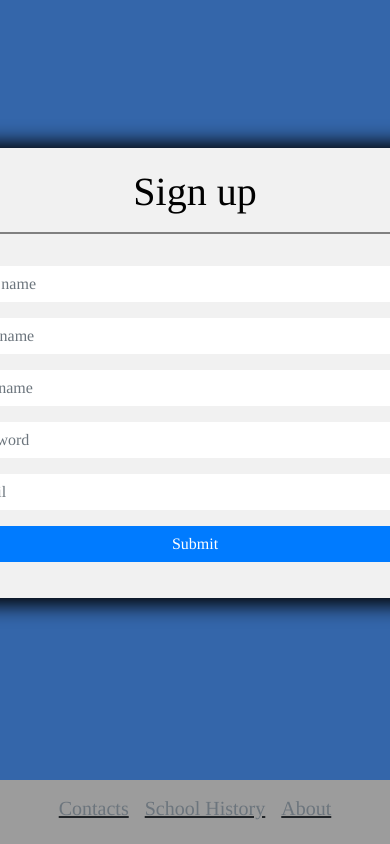
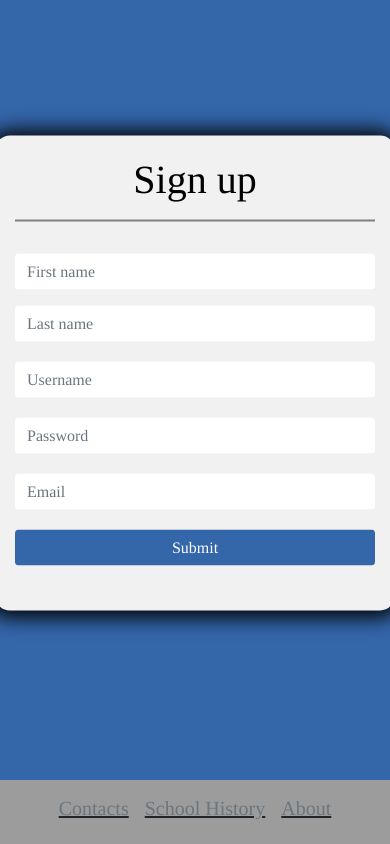
Before and after one commit to changco0987/QrApp, a PHP site: page /pages/visitorSignup.php in a window 390 px wide; the page is wider, and only the part inside the window is pictured. Run offline with PHP 8.4, Linux system fonts and the light colour scheme; some libraries are stand-ins or nearby versions.

Commit message:
add signup responsive UI

```diff
--- a/controller/createQR.php
+++ b/controller/createQR.php
@@ -20,7 +20,7 @@
             //This will compute the expiry date it will add +12hrs to current date
             $date = new DateTime($_POST['qr_ExDateTb']);
             $date->add(new DateInterval('PT12H'));
-            $expiryDate = $date->format('Y-m-d h:i a');
+            $expiryDate = $date->format('Y-m-d h:i:s');
             $data->setQr_ExDate($expiryDate);
 
             $result = ReadAccountVisitor($conn,$data);
@@ -52,13 +52,12 @@
             //This will compute the expiry date it will add +12hrs to current date
             $date = new DateTime($_POST['qr_ExDateTb']);
             $date->add(new DateInterval('PT12H'));
-            $expiryDate = $date->format('Y-m-d h:i a');
+            $expiryDate = $date->format('Y-m-d h:i:s a');
             $data->setQr_ExDate($expiryDate);
 
             $result = ReadAccountGuardian($conn,$data);
             while($row = mysqli_fetch_assoc($result))
             {
-
                 session_start();
                 $_SESSION['title'] = 'qremsystem';
                 $_SESSION['accType'] = $_POST['accTypeTb'];
--- a/css/signup.css
+++ b/css/signup.css
@@ -10,7 +10,7 @@ body{
     position: absolute;
     top: 50%;
     left: 50%;
-    transform: translate(-50%, -50%);
+    transform: translateX(-50%) translateY(-50%);
     height: 450px;
     width: 650px;
     padding: 20px;
@@ -24,9 +24,15 @@ body{
     position: absolute;
     top: 30%;
     left: 50%;
-    transform: translate(-50%, -30%);
+    transform: translateX(-50%) translateY(-30%);
 }
 
 .form-control{
     border: 0;
 }
+
+
+@media screen and (max-height: 850px) {
+
+    .container {height: 475px; width: 400px;}
+  }
--- a/pages/visitorLogin.php
+++ b/pages/visitorLogin.php
@@ -42,7 +42,6 @@
                         <div class="form-group">
                             <center>
                             <h2>Log in as visitor</h2>
-
                             </center>
                             <hr style="height:2px; border-width:0;background-color: #3466AA">
                         </div>
--- a/pages/visitorSignup.php
+++ b/pages/visitorSignup.php
@@ -21,41 +21,53 @@
     <title>Entrance Monitoring sys - Sign up</title>
 </head>
 <body>
-    <div class="row myRow mt-5 pt-5 px-2 mx-auto">
-        <div class="col col-sm-5 col-xs-5 col-md-12 col-lg-12 my-5 py-5 px-2 mx-auto">
-            <div class="container px-2 mx-auto">
+    <div class="row myRow mt-5 pt-5 mx-auto">
+        <div class="col-sm-12 col-xs-12 col-md-12 col-lg-12 my-5 py-5">
+            <div class="container">
                 <div class="d-flex justify-content-center">
                     <form action="../controller/signup.php" method="post" enctype="multipart/form-data">
                         <input type="hidden" name="accType" value="visitor">
                         <div class="form-group">
-                            <h1>Sign up</h1>
+                            <center>
+                                <h1>Sign up</h1>
+                            </center>
                             <hr style="height:2px;border-width:0;color:gray;background-color:gray">
+                        </div>
+                        <div class="form-group">
                             <div class="row">
-                                <div class="col-sm-6 col-xs-6 col-md-6 col-lg-6  pt-2 mt-2">
+                                <div class="col-sm-12 col-xs-12 col-md-6 col-lg-6 pt-2 mt-2">
                                     <input type="text" class="form-control no-border" id="fnameTb" name="fnameTb" placeholder="First name" maxlength="50" required>
                                 </div>
-                                <div class="col-sm-6 col-xs-6 col-md-6 col-lg-6 pt-2 mt-2">
+                                <div class="col-sm-12 col-xs-12 col-md-6 col-lg-6 pt-2 mt-2">
                                     <input type="text" class="form-control" id="lnameTb" name="lnameTb" placeholder="Last name" maxlength="50" required>
                                 </div>
                             </div>
-                            <div class="row pt-2 mt-2">
+                        </div>
+                        <div class="form-group">
+                            <div class="row pt-1 mt-1">
                                 <div class="col-sm-12 col-xs-12 col-md-12 col-lg-12">
                                     <input type="text" class="form-control" id="usernameTb" name="usernameTb" placeholder="Username" maxlength="20" required>
                                 </div>
                             </div>
-                            <div class="row pt-2 mt-2">
+                        </div>
+                        <div class="form-group">
+                            <div class="row pt-1 mt-1">
                                 <div class="col-sm-12 col-xs-12 col-md-12 col-lg-12">
                                     <input type="password" class="form-control" id="passwordTb" name="passwordTb" placeholder="Password" minlength="8" maxlength="20" required>
                                 </div>
                             </div>
-                            <div class="row pt-2 mt-2">
+                        </div>
+                        <div class="form-group">
+                            <div class="row pt-1 mt-1">
                                 <div class="col-sm-12 col-xs-12 col-md-12 col-lg-12">
                                     <input type="email" class="form-control no-border" id="emailTb" name="emailTb" placeholder="Email" maxlength="80" required>
                                 </div>
                             </div>
-                            <div class="row pt-2 mt-2">
+                        </div>
+                        <div class="form-group">
+                            <div class="row pt-1 mt-1">
                                 <div class="col-sm-12 col-xs-12 col-md-12 col-lg-12">
-                                    <button type="submit" class="form-control btn btn-primary" id="submitBtn">Submit</button>
+                                    <button type="submit" class="form-control btn" id="submitBtn" style="background-color: #3466AA; color:white;">Submit</button>
                                 </div>
                             </div>
                         </div>
@@ -63,7 +75,6 @@
                 </div>
             </div>
         </div>
-
     </div>
     <!--Footer Section-->
     <div class="row">
```
Also changed, not shown: controller/getDate.php (added, +56 -0 lines), controller/login.php (+29 -5 lines), pages/guardianSignup.php (+24 -9 lines), pages/userDashboard.php (+37 -11 lines).
